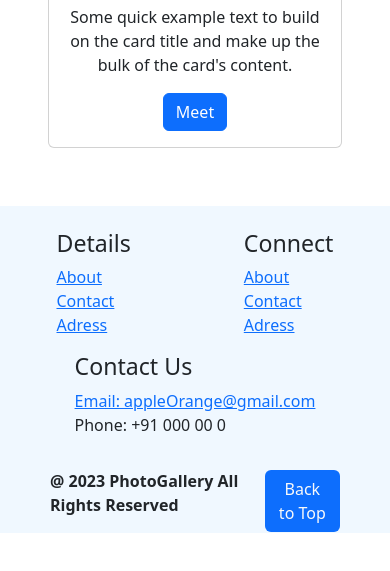
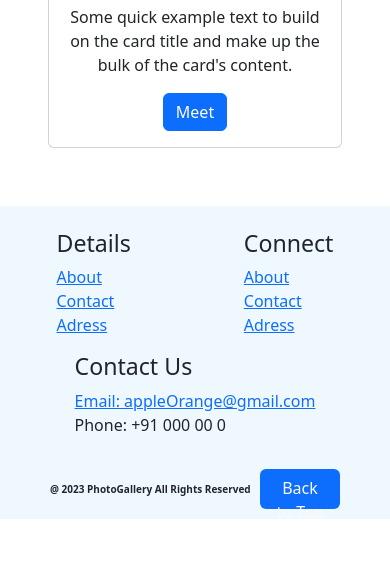
Before and after one commit to rahul-sahadevan/Contest3, a plain HTML site: page index.html in a window 390 px wide. Shown: the part 3648-4219 px from the top of the page. Drawn offline with nearby package versions, Linux system fonts and the light colour scheme.

Commit message:
changed css

```diff
--- a/index.html
+++ b/index.html
@@ -220,7 +220,7 @@
                     <div class="p fw-bold">
                         <p>@ 2023 PhotoGallery All Rights Reserved</p>
                     </div>
-                    <div>
+                    <div class="bn">
                         <button class="btn bg-primary text-light">Back to Top</button>
                     </div>
                 </div>
--- a/style.css
+++ b/style.css
@@ -121,6 +121,16 @@
         flex-wrap: wrap;
 
     }
+    .p>p{
+        display: inline-block;
+        font-size: 10px;
+    }
+    .bn>button{
+        height: 40px;
+        width: 80px;
+        text-align: center;
+        margin-bottom: 10px;
+    }
     .foot-01{
         justify-content: space-between;
         margin: 50px;
```
